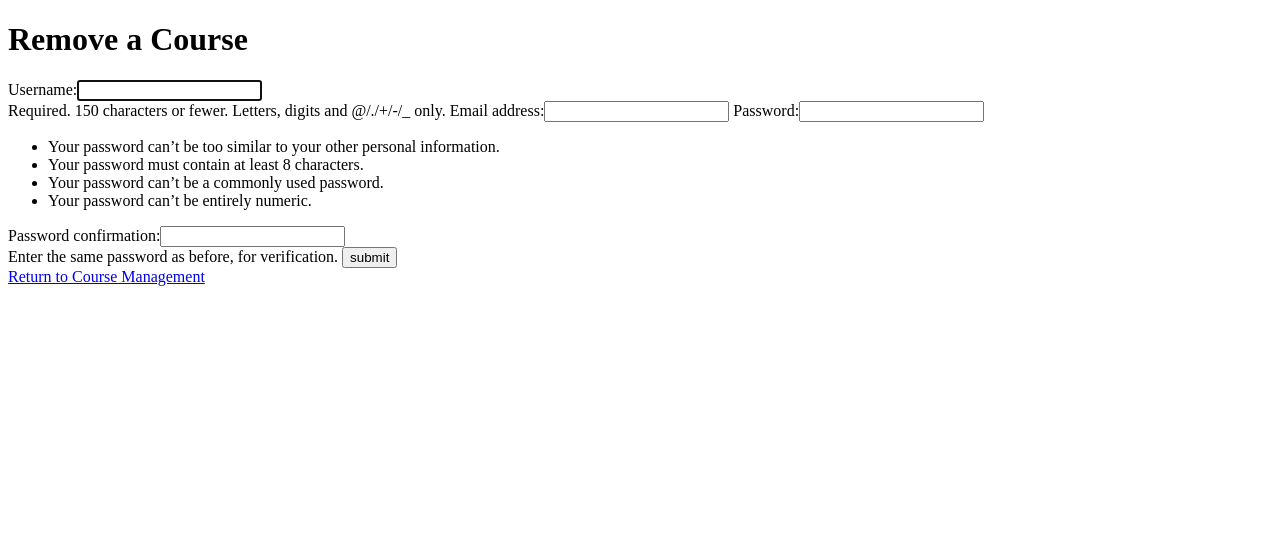
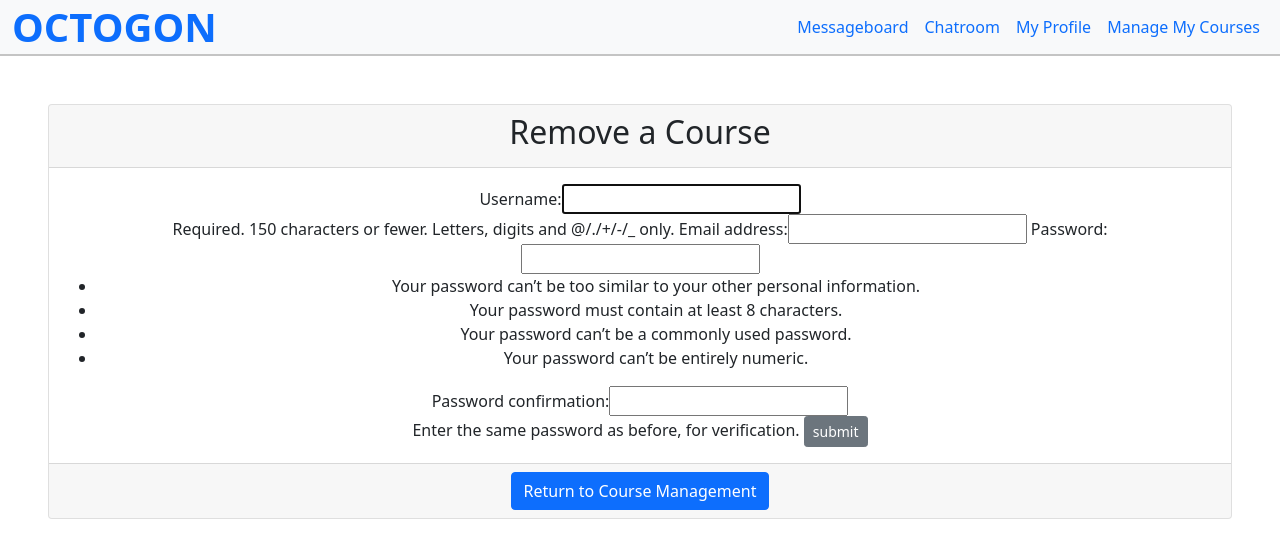
Before and after one commit to White-Diamond/OCTOGON, a Django app: template user_profile_db/templates/remove_course.html in a window 1280 px wide. Shown: the top 558 px of the page. Run offline with Django 3.2, Linux system fonts and the light colour scheme; the template is opened without the code that fills it: values that come from a table or form of the project are taken from there, others are empty; tables that the repository leaves empty hold one stand-in row (values such as "Sample post").

Commit message:
update UI of course selection options

```diff
--- a/chatroom/templates/index.html
+++ b/chatroom/templates/index.html
@@ -13,7 +13,7 @@
 </head>
 <body>
     <!-- NAVBAR -->
-    <nav class="navbar navbar-expand-xl bg-light" style="height: 7vh; border-bottom: 2px solid #c4c4c4;height:7vh;">
+    <nav class="navbar navbar-expand-xl bg-light" style="height: 7vh; border-bottom: 2px solid #c4c4c4;">
         <div class="container-fluid">
             <div class="navbar-header">
                 <a style="font-size: 40px; font-weight: 700;" class="navbar-brand" href="{% url 'login' %}">OCTOGON</a>
--- a/user_profile_db/templates/remove_course.html
+++ b/user_profile_db/templates/remove_course.html
@@ -1,11 +1,43 @@
 <!doctype html>
 <html lang="en">
-<h1>Remove a Course</h1>
+<head>
+<link href="https://cdn.jsdelivr.net/npm/bootstrap@5.0.0-beta3/dist/css/bootstrap.min.css" rel="stylesheet" integrity="sha384-eOJMYsd53ii+scO/bJGFsiCZc+5NDVN2yr8+0RDqr0Ql0h+rP48ckxlpbzKgwra6" crossorigin="anonymous">
+<link rel="stylesheet" href="https://use.fontawesome.com/releases/v5.15.3/css/all.css" integrity="sha384-SZXxX4whJ79/gErwcOYf+zWLeJdY/qpuqC4cAa9rOGUstPomtqpuNWT9wdPEn2fk" crossorigin="anonymous">
+</head>
+<body>
 
-<form action="" method="post">
-	{% csrf_token %}
-	{{ form }}
-	<input type="submit" value="submit">
-</form>
-<a href="../managecourses">Return to Course Management</a>
+    <!-- NAVBAR -->
+    <nav class="navbar navbar-expand-xl bg-light" style="height: 7vh; border-bottom: 2px solid #c4c4c4;">
+        <div class="container-fluid">
+            <div class="navbar-header">
+                <a style="font-size: 40px; font-weight: 700;" class="navbar-brand" href="{% url 'login' %}">OCTOGON</a>
+            </div>
+            <ul class="nav navbar-nav">
+                <li class="nav-item">
+                    <a id="messageboard-link" class="nav-link" href="{% url 'main-messageboard' %}">Messageboard</a>
+                </li>
+                <li class="nav-item"><a id="chatroom-link" class="nav-link" href="{% url 'chatroom-page' %}">Chatroom</a></li>
+                <li class="nav-item"><a id="profile-link" class="nav-link" href="{% url 'index' %}">My Profile</a></li>
+                <li class="nav-item"><a id="coursechange-link" class="nav-link" href="/managecourses">Manage My Courses</a></li>
+            </ul>
+        </div>
+    </nav>
+
+	<div class="card text-center m-5">
+		<div class="card-header">
+			<h2>Remove a Course</h2>
+		</div>
+		<div class="card-body">
+			<form action="" method="post">
+				{% csrf_token %}
+				{{ form }}
+				<input class="btn btn-secondary btn-sm" type="submit" value="submit">
+			</form>
+		</div>
+		<div class="card-footer">
+			<a class="btn btn-primary" href="../managecourses">Return to Course Management</a>
+		</div>
+	</div>
+
+</body>
 </html>
```
Also changed, not shown: user_profile_db/templates/add_course.html (+39 -7 lines), user_profile_db/templates/course_selection.html (+9 -6 lines).
